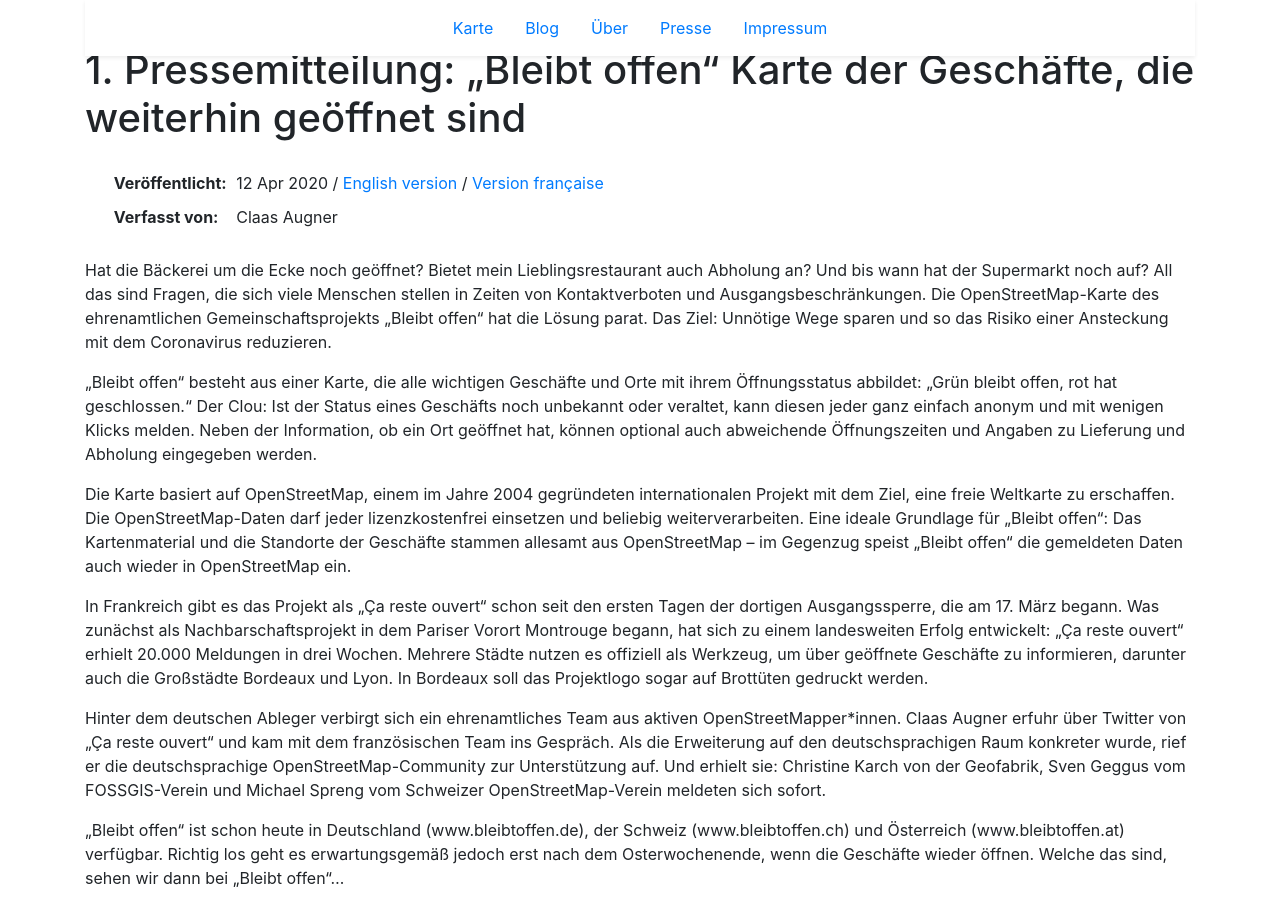
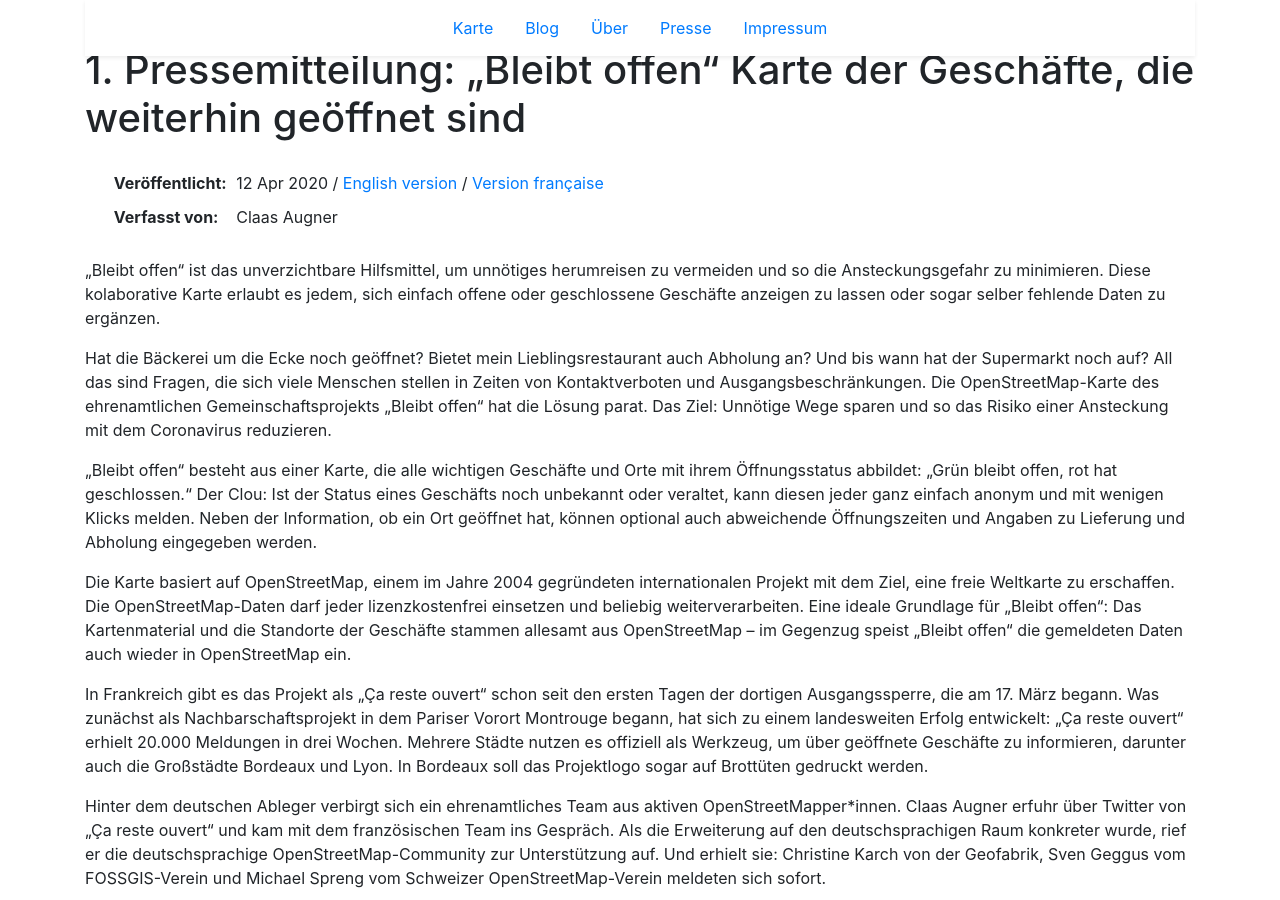
Before and after one commit to bleibtoffen/bleibtoffen, a Jekyll site: the page built from docs/_posts/2020-04-12-pressemitteilung.md, in a window 1280 px wide and 900 px high, scrolled down 397 px. Built offline with Jekyll 4.4.1, drawn with Linux system fonts in a browser that asks for light colours.

Commit message:
Update 2020-04-12-pressemitteilung.md
Kurzen ersten Abschnitt in Anlehnung an die französische Pressemitteilung

```diff
--- a/docs/_posts/2020-04-12-pressemitteilung.md
+++ b/docs/_posts/2020-04-12-pressemitteilung.md
@@ -5,6 +5,8 @@ author: Claas Augner
 en: /2020/04/12/press-release.html
 fr: /2020/04/12/communique-de-presse.html
 ---
+
+„Bleibt offen“ ist das unverzichtbare Hilfsmittel, um unnötiges herumreisen zu vermeiden und so die Ansteckungsgefahr zu minimieren. Diese kolaborative Karte erlaubt es jedem, sich einfach offene oder geschlossene Geschäfte anzeigen zu lassen oder sogar selber fehlende Daten zu ergänzen.
 
 Hat die Bäckerei um die Ecke noch geöffnet? Bietet mein Lieblingsrestaurant auch Abholung an? Und bis wann hat der Supermarkt noch auf? All das sind Fragen, die sich viele Menschen stellen in Zeiten von Kontaktverboten und Ausgangsbeschränkungen. Die OpenStreetMap-Karte des ehrenamtlichen Gemeinschaftsprojekts „Bleibt offen“ hat die Lösung parat. Das Ziel: Unnötige Wege sparen und so das Risiko einer Ansteckung mit dem Coronavirus reduzieren.
 
```
